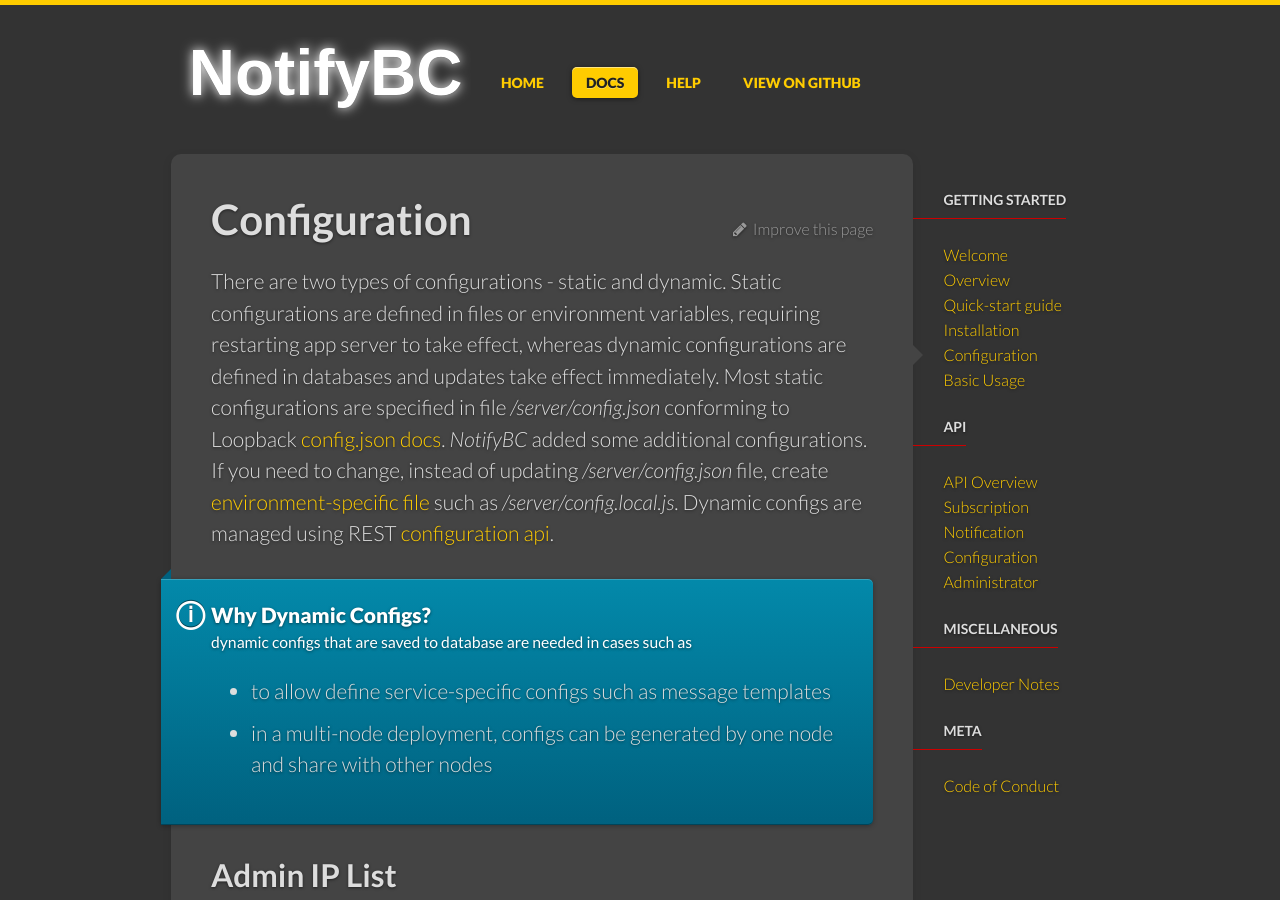
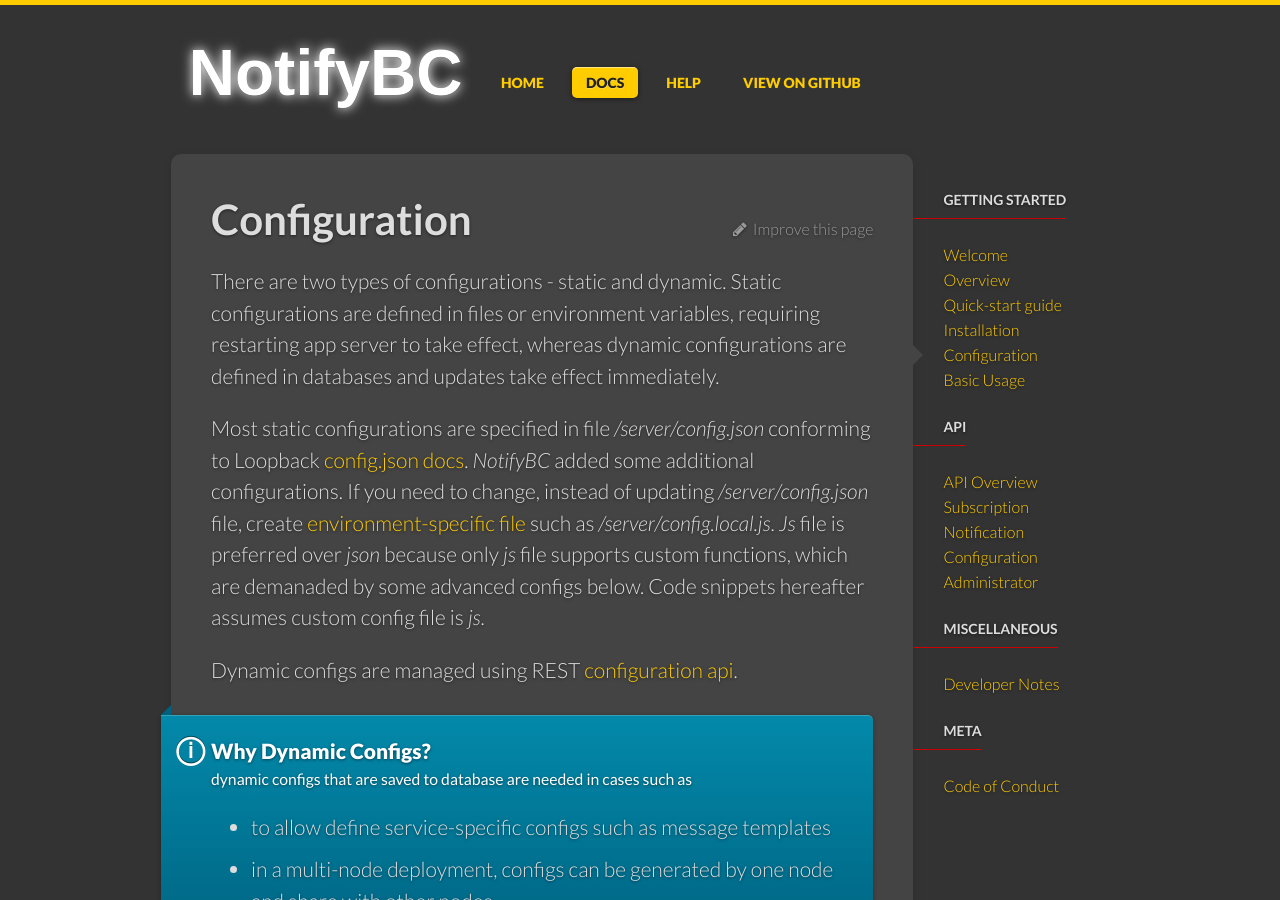
Before and after one commit to bcgov/MyGovBC-notification-server, a Jekyll site: the page built from docs/_docs/configuration.md, in a window 1280 px wide and 900 px high. Built offline with Jekyll 4.4.1, drawn with Linux system fonts in a browser that asks for light colours; some of the changed text lies outside the part shown.

Commit message:
#11 updated docs

````diff
--- a/docs/_docs/configuration.md
+++ b/docs/_docs/configuration.md
@@ -3,7 +3,11 @@
 title: Configuration
 permalink: /docs/configuration/
 ---
-There are two types of configurations - static and dynamic. Static configurations are defined in files or environment variables, requiring restarting app server to take effect, whereas dynamic configurations are defined in databases and updates take effect immediately. Most static configurations are specified in file */server/config.json* conforming to Loopback [config.json docs](https://docs.strongloop.com/display/public/LB/config.json). *NotifyBC* added some additional configurations. If you need to change, instead of updating */server/config.json* file, create [environment-specific file](http://loopback.io/doc/en/lb2/config.json.html#environment-specific-settings) such as */server/config.local.js*. Dynamic configs are managed using REST [configuration api](../api-config/).
+There are two types of configurations - static and dynamic. Static configurations are defined in files or environment variables, requiring restarting app server to take effect, whereas dynamic configurations are defined in databases and updates take effect immediately.
+
+Most static configurations are specified in file */server/config.json* conforming to Loopback [config.json docs](http://loopback.io/doc/en/lb3/config.json.html). *NotifyBC* added some additional configurations. If you need to change, instead of updating */server/config.json* file, create [environment-specific file](http://loopback.io/doc/en/lb2/config.json.html#environment-specific-settings) such as */server/config.local.js*. *Js* file is preferred over *json* because only *js* file supports custom functions, which are demanaded by some advanced configs below. Code snippets hereafter assumes custom config file is *js*.
+
+Dynamic configs are managed using REST [configuration api](../api-config/).
 
 <div class="note info">
   <h5>Why Dynamic Configs?</h5>
@@ -353,7 +354,14 @@
 If total number of subscribers is less than *broadcastSubscriberChunkSize*, then no sub-requests are spawned. Instead, the main request dispatches all notifications.
 
 ### Broadcast Push Notification Custom Filter Functions
-To support rule-based notification event filtering, *NotifyBC* uses a [modified version](https://github.com/f-w/jmespath.js) of [jmespath](http://jmespath.org/) to implement json query. The modified version allows defining custom functions that can be used in subscription [broadcastPushNotificationFilter](../api-subscription#broadcastPushNotificationFilter) field. The functions must be implemented using JavaScript in config *notification.broadcastCustomFilterFunctions*. For example, a case-insensitive string matching function *contains_ci* can be created in file */server/config.local.js*
+<div class="note info">
+  <h5>Advanced Topic</h5>
+  <p>
+  Defining custom function requires knowledge of JavaScript and understanding how external libraries are added and referenced in NodeJS. Setting a development environment to test the custom function is also recommended.
+  </p>
+</div>
+
+To support rule-based notification event filtering, *NotifyBC* uses a [modified version](https://github.com/f-w/jmespath.js) of [jmespath](http://jmespath.org/) to implement json query. The modified version allows defining custom functions that can be used in  [broadcastPushNotificationFilter](../api-subscription#broadcastPushNotificationFilter) field of subscription API. The functions must be implemented using JavaScript in config *notification.broadcastCustomFilterFunctions*. For example, the case-insensitive string matching function *contains_ci* shown in the example of that field can be created in file */server/config.local.js*
 
 ```js
 'use strict'
@@ -383,7 +391,13 @@
   }
 }
 ```
-Consult jmespath.js source code on the [functionTable syntax](https://github.com/f-w/jmespath.js/blob/master/jmespath.js#L1127) and [type constants](https://github.com/f-w/jmespath.js/blob/master/jmespath.js#L132) used by above code. Note the function can use any external libraries (*lodash* in this case) that *NotifyBC* depends on as defined in [package.json](https://github.com/bcgov/MyGovBC-notification-server/blob/master/package.json).
+Consult jmespath.js source code on the [functionTable syntax](https://github.com/f-w/jmespath.js/blob/master/jmespath.js#L1127) and [type constants](https://github.com/f-w/jmespath.js/blob/master/jmespath.js#L132) used by above code. Note the function can use any external libraries (*[lodash](https://lodash.com/)* in this case) referenced in [package.json](https://github.com/bcgov/MyGovBC-notification-server/blob/master/package.json).
+
+<div class="note">
+  <h5>ProTips™ reference additional libraries modules</h5>
+  <p>You can add npm modules to package.json but the file maybe overwritten when upgrading <i>NotifyBC</i>. To avoid, add by running command <i><a href="https://docs.npmjs.com/cli/install">npm install &lt;your_package&gt;</a></i> during build.</p>
+</div>
+
 
 ## Database
 By default *NotifyBC* uses in-memory database backed up by file in */server/database/data.json* for local and docker deployment and MongoDB for OpenShift deployment. To use MongoDB for non-OpenShift deployment, add file */server/datasources.local.json* with MongoDB connection information such as following:
@@ -406,7 +420,7 @@
 In a multi-node deployment, some tasks should only be run by one node. That node is designated as *master*. The distinction is made using environment variable *NOTIFYBC_NODE_ROLE*. Setting to anything other than *slave*, including not set, will be regarded as *master*.
 
 ## Cron Jobs
-*NotifyBC* runs several cron jobs described below. These jobs are controlled by sub-properties defined in config object *cron*. To change config, create the object and properties in file */server/config.local*.
+*NotifyBC* runs several cron jobs described below. These jobs are controlled by sub-properties defined in config object *cron*. To change config, create the object and properties in file */server/config.local.js*.
 
 By default cron jobs are enabled. In a multi-node deployment, cron jobs should only run on the [master node](#node-roles) to ensure single execution.
 
````
Also changed, not shown: other parts of docs/_docs/configuration.md (+0 -3 lines), docs/_docs/api-notification.md (+6 -2 lines), docs/_docs/api-subscription.md (+3 -3 lines), docs/_docs/overview.md (+3 -1 lines).
